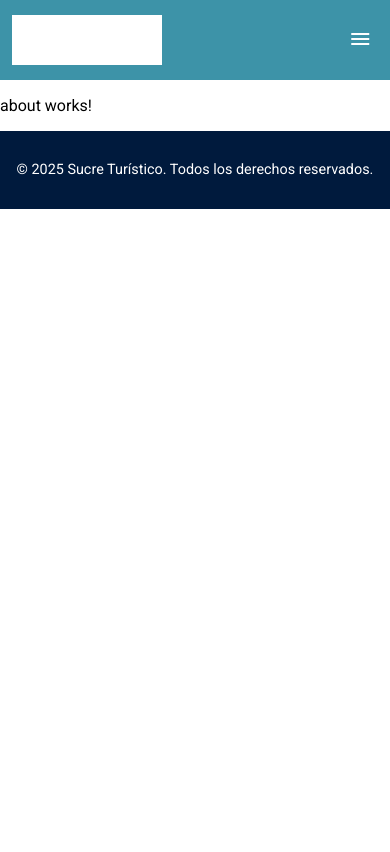
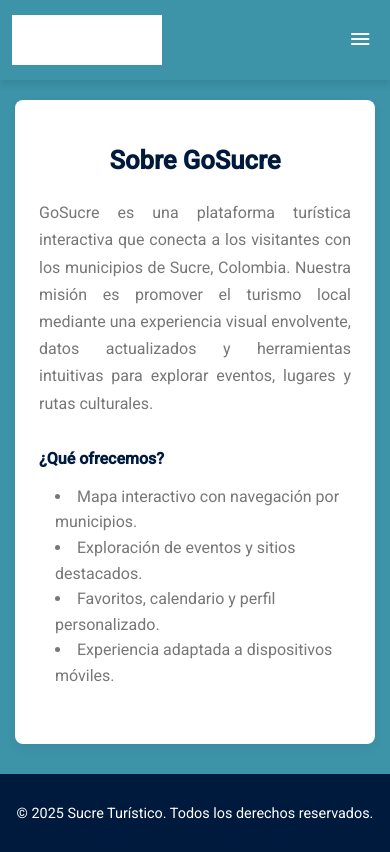
Before and after one commit to lccardenasma96/go-sucre, an Angular app: page /about in a window 390 px wide. Built offline with nearby package versions, Linux system fonts and the light colour scheme.

Commit message:
se añade about y se arreglan responsive y estilos

```diff
--- a/src/app/components/header-custom/header-custom.component.css
+++ b/src/app/components/header-custom/header-custom.component.css
@@ -7,6 +7,8 @@
     top: 0;
     z-index: 9999999;
     transition: all .9s ease-in-out;
+    box-shadow: 0 4px 8px rgba(0, 0, 0, 0.1);
+
 }
 .scrolled{
     height: 70px;
--- a/src/app/pages/about/about.css
+++ b/src/app/pages/about/about.css
@@ -0,0 +1,82 @@
+.container-about{
+    display: flex;
+    background-color: #3d93a8;
+    padding-top: 100px;
+    justify-content: center;
+    padding-bottom: 30px;
+}
+.about-content {
+    max-width: 900px;
+    width: 80%;
+    background: white;
+    padding: 2rem;
+    border-radius: 8px;
+    box-shadow: 0 4px 12px rgba(0, 0, 0, 0.05);
+  }
+
+  .about-title {
+
+    margin-bottom: 1.5rem;
+    color: #001A3D;
+    text-align: center;
+  }
+
+  .about-description {
+    line-height: 1.7;
+    color: #777;
+    text-align: justify;
+    margin-bottom: 2rem;
+  }
+
+  .about-section {
+    margin-bottom: 2rem;
+  }
+
+  .section-title {
+
+    color: #001A3D;
+    margin-bottom: 1rem;
+  }
+
+  .about-list {
+    list-style: disc inside;
+    color: #777;
+    line-height: 1.6;
+    padding-left: 1rem;
+  }
+
+  .tech-stack {
+    display: flex;
+    flex-wrap: wrap;
+    gap: 0.8rem;
+  }
+
+  .tech-stack span {
+    background-color: #e0e0e0;
+    color: #333;
+    padding: 0.5rem 1rem;
+    border-radius: 20px;
+    font-size: 0.95rem;
+    font-weight: 500;
+  }
+  @media screen and (max-width: 768px) {
+    .container-about{
+        padding-top: 20px;
+    }
+    .about-content {
+      padding: 1.5rem;
+    }
+
+    .about-title {
+      font-size: 1.6rem;
+    }
+
+    .about-description,
+    .section-title {
+      font-size: 1rem;
+    }
+
+    .tech-stack {
+      justify-content: center;
+    }
+  }
--- a/src/app/pages/about/about.html
+++ b/src/app/pages/about/about.html
@@ -1 +1,20 @@
-<p>about works!</p>
+<div class="container-about">
+    <div class="about-content">
+        <h2 class="about-title">Sobre GoSucre</h2>
+        <p class="about-description">
+          GoSucre es una plataforma turística interactiva que conecta a los visitantes con los municipios de Sucre, Colombia.
+          Nuestra misión es promover el turismo local mediante una experiencia visual envolvente, datos actualizados y herramientas
+          intuitivas para explorar eventos, lugares y rutas culturales.
+        </p>
+
+        <div class="about-section">
+          <h3 class="section-title">¿Qué ofrecemos?</h3>
+          <ul class="about-list">
+            <li>Mapa interactivo con navegación por municipios.</li>
+            <li>Exploración de eventos y sitios destacados.</li>
+            <li>Favoritos, calendario y perfil personalizado.</li>
+            <li>Experiencia adaptada a dispositivos móviles.</li>
+          </ul>
+        </div>
+    </div>
+</div>
--- a/src/app/pages/places/places.css
+++ b/src/app/pages/places/places.css
@@ -1,6 +1,6 @@
 .container-places{
     display: flex;
-    padding-top:  75px;
+    padding-top:  80px;
     background-color: #3d93a8;
     width: 100%;
 }
--- a/src/app/pages/profile/profile.css
+++ b/src/app/pages/profile/profile.css
@@ -1,6 +1,6 @@
 .container-profile{
     display: flex;
-    padding:  75px 37px 30px 37px;
+    padding:  80px 37px 30px 37px;
     background-color: #3d93a8;
     width: 100%;
     gap: 25px;
@@ -75,7 +75,7 @@
   display: grid;
   grid-template-columns: repeat(auto-fill, minmax(250px, 1fr));
   gap: 1.5rem;
-  padding: 1rem 0;
+  padding: 22px 10px;
   overflow-y: hidden;
 }
 .flip-card {
--- a/src/app/pages/profile/profile.html
+++ b/src/app/pages/profile/profile.html
@@ -126,7 +126,7 @@
         <!-- TAB 2: Calendario -->
         <div class="container-information-profile" *ngSwitchCase="2">
           <h2 class="title-information-profile">Calendario</h2>
-          <p>Contenido de configuración.</p>
+          <p>Contenido del calendario.</p>
         </div>
 
       </ng-container>
--- a/src/app/services/api.service.ts
+++ b/src/app/services/api.service.ts
@@ -15,7 +15,7 @@ export class ApiService {
 
   // --- REGISTER ---
   register(name: string, email: string, password: string): Observable<any> {
-    return this.http.post(`${this.API_URL}/`, { name, email, password });
+    return this.http.post(`${this.API_URL}/register`, { name, email, password });
   }
 
   // --- EVENTS ---
```
